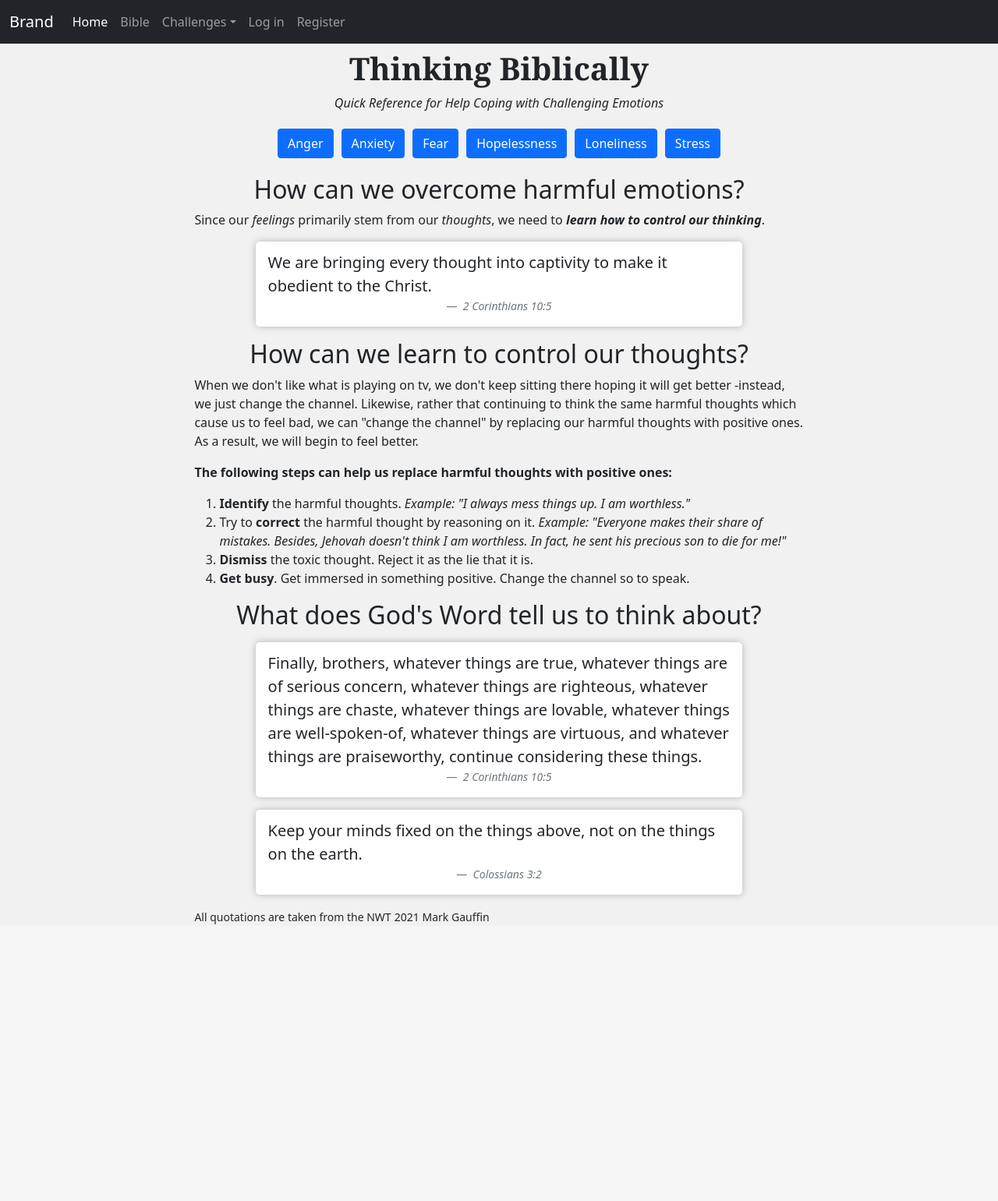
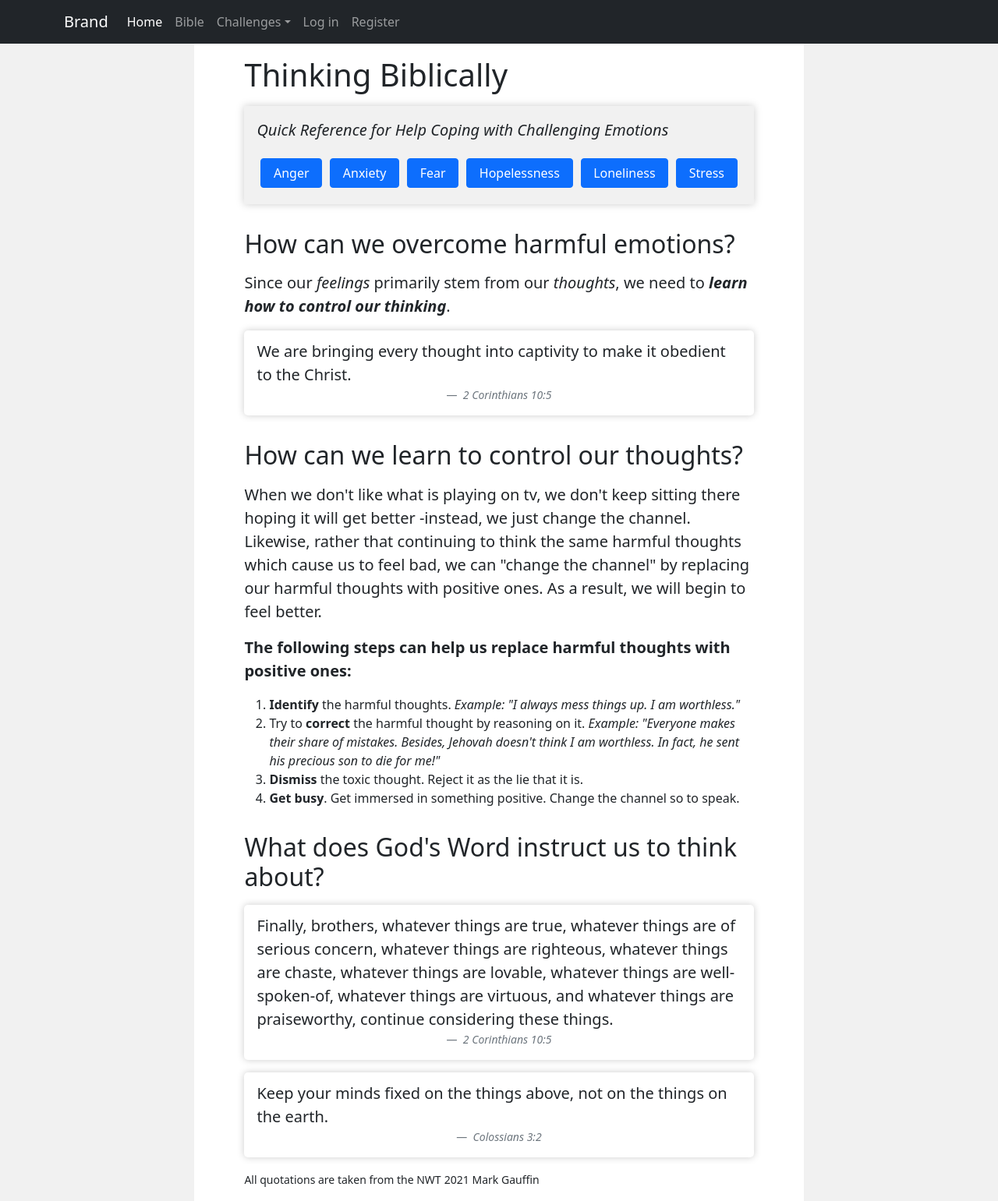
Before and after one commit to markinjamaica/therapy, a Django app: page / in a window 1280 px wide. Shown: the whole page at 78% size. Before the commit the page ends 1186 px from the top, so only its background shows below. Run offline with Django 3.2, Linux system fonts and the light colour scheme.

Commit message:
add style to index

```diff
--- a/biblehelp/static/styles.css
+++ b/biblehelp/static/styles.css
@@ -1,55 +1,48 @@
 body {
-    background-color: rgb(241, 241, 241);
+    background-color: white;
 }
 /* try some pictures.... */
 /* https://images.unsplash.com/photo-1506260408121-e353d10b87c7?ixid=MnwxMjA3fDB8MHxwaG90by1wYWdlfHx8fGVufDB8fHx8&ixlib=rb-1.2.1&auto=format&fit=crop&w=1856&q=80 */
 /* https://images.unsplash.com/photo-1588392382834-a891154bca4d?ixid=MnwxMjA3fDB8MHxzZWFyY2h8MTN8fG5hdHVyZXxlbnwwfHwwfHw%3D&ixlib=rb-1.2.1&auto=format&fit=crop&w=900&q=60 */
 /***** index.html *****/
-/*
-.body-index {
-    background-image: url(https://images.unsplash.com/photo-1545007014-f89f88ce2092?ixlib=rb-1.2.1&ixid=MnwxMjA3fDB8MHxwaG90by1wYWdlfHx8fGVufDB8fHx8&auto=format&fit=crop&w=928&q=80);
-    background-size: cover;
+.main-index {
+    background-color: white;
 }
-.main-index {
-    background: linear-gradient(
-        rgba(225, 225, 225, 0.7),
-        rgb(225, 225, 225, 0.7)
-    );
-} */
-section h2 {
-    text-align: center;
+.main-emotion-wrapper {
+    background-color: rgb(241, 241, 241);
+    box-shadow: 0 0 10px rgb(204, 204, 204);
+    padding: 1rem;
+    margin-top: 1rem;
+}
+.main-explain {
+    font-style: italic;
+    font-size: 1.25rem;
+}
+.main-index h2 {
+    margin-top: 2rem;
+}
+.emotion-container {
+    display: flex;
+    flex-wrap: wrap;
+}
+.home-emotion-links {
+    margin: 5px;
+    flex-grow: 1;
+}
+.content {
+    font-size: 1.25rem;
+    margin: 1rem 0 1rem;
 }
 .blockquote-footer {
     margin-bottom: 0;
 }
-.home-emotion-links {
-    margin: 5px;
-}
-.main-titleWrapper {
-    text-align: center;
-}
-.main-title {
-    font-family: Georgia, 'Times New Roman', Times, serif;
-    font-weight: bold;
-}
-.main-explain {
-    font-style: italic;
-}
-.emotion-container {
-    display: flex;
-    flex-wrap: wrap;
-    justify-content: center;
-    margin-bottom: 1rem;
-}
 .index-quote {
     display: block;
-    width: 80%;
-    box-shadow: 0 0 10px rgb(180, 180, 180);
+    box-shadow: 0 0 10px rgb(204, 204, 204);
     padding: 1em;
     padding-top: 0.75rem;
     background-color: white;
     border-radius: 5px;
-    margin: 0 auto;
     margin-bottom: 1rem;
     margin-top: 1rem;
 }
@@ -163,9 +156,25 @@ nav {
     padding: 0 10px 0 10px;
 }
 /***** Media Queries *****/
+
+@media (min-width: 768px) {
+    .main-index {
+        padding: 1rem 4rem 1rem 4rem;
+        margin-top: -0.5rem;
+    }
+    body {
+        background-color: rgb(241, 241, 241);
+    }
+}
 @media (min-width: 992px) {
     main {
         width: 70%;
         margin: 0 auto;
     }
 }
+@media (min-width: 1400px) {
+    main {
+        width: 60%;
+        margin: 0 auto;
+    }
+}
--- a/biblehelp/templates/index.html
+++ b/biblehelp/templates/index.html
@@ -4,18 +4,18 @@
 {% block body-class %}body-index{% endblock%}
 {% block body%}
 <main class="main-index">
-    <div class="main-titleWrapper">
-        <h1 class="main-title">Thinking Biblically</h1>
+        <h1>Thinking Biblically</h1>
+    <div class="main-emotion-wrapper">
         <p class="main-explain">Quick Reference for Help Coping with Challenging Emotions</h2>
-    </div>
-    <div class="emotion-container">
-        {% for emotion in emotions %}
-        <a class="btn btn-primary home-emotion-links" href="{% url 'feeling' emotion|lower %}">{{ emotion|title }}</a>
-        {% endfor %}
+        <div class="emotion-container">
+            {% for emotion in emotions %}
+            <a class="btn btn-primary home-emotion-links" href="{% url 'feeling' emotion|lower %}">{{ emotion|title }}</a>
+            {% endfor %}
+        </div>
     </div>
     <section>
         <h2>How can we overcome harmful emotions?</h2>
-        <p>Since our <em>feelings</em> primarily stem from our <em>thoughts</em>, we need to <em><strong>learn how to control our thinking</strong></em>.</p>
+        <p class="content">Since our <em>feelings</em> primarily stem from our <em>thoughts</em>, we need to <em><strong>learn how to control our thinking</strong></em>.</p>
         <figure class="index-quote">
             <blockquote class="blockquote">
                 <p>We are bringing every thought into captivity to make it obedient to the Christ.</p>
@@ -27,10 +27,10 @@
     </section>
     <section>
         <h2>How can we learn to control our thoughts?</h2>
-        <p>When we don't like what is playing on tv, we don't keep sitting there hoping it will get better
+        <p class="content">When we don't like what is playing on tv, we don't keep sitting there hoping it will get better
             -instead, we just change the channel. Likewise, rather that continuing to think the same harmful thoughts which cause us to feel bad,
             we can "change the channel" by replacing our harmful thoughts with positive ones. As a result, we will begin to feel better.</p>
-        <p><strong>The following steps can help us replace harmful thoughts with positive ones:</strong></p>
+        <p class="content"><strong>The following steps can help us replace harmful thoughts with positive ones:</strong></p>
         <ol>
             <li><strong>Identify</strong> the harmful thoughts. <em>Example: "I always mess things up. I am worthless."</em></li>
             <li>Try to <strong>correct</strong> the harmful thought by reasoning on it.
@@ -41,7 +41,7 @@
         </ol>
     </section>
     <section>
-        <h2>What does God's Word tell us to think about?</h2>
+        <h2>What does God's Word instruct us to think about?</h2>
         <figure class="index-quote">
             <blockquote class="blockquote">
                 <p>Finally, brothers, whatever things are true, whatever things are of serious concern, whatever things are righteous, whatever things are chaste, whatever things are lovable, whatever things are well-spoken-of, whatever things are virtuous, and whatever things are praiseworthy, continue considering these things.</p>
--- a/biblehelp/templates/layout.html
+++ b/biblehelp/templates/layout.html
@@ -22,7 +22,7 @@
 
     <body class="{% block body-class %}{% endblock%}">
         <nav class="navbar navbar-dark bg-dark navbar-expand-sm">
-            <div class="container-fluid">
+            <div class="container">
                 <!-- Brand -->
                 <span class="navbar-brand">Brand</span>
                 <button
```
